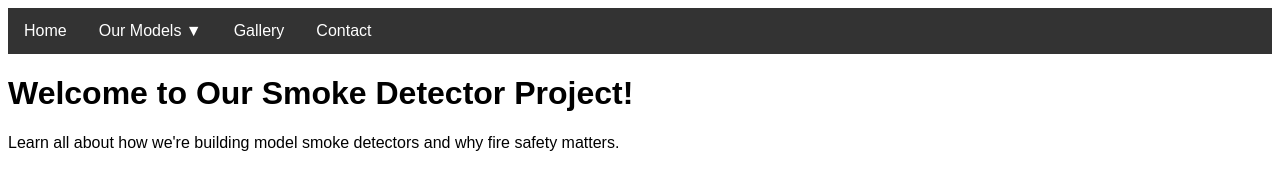
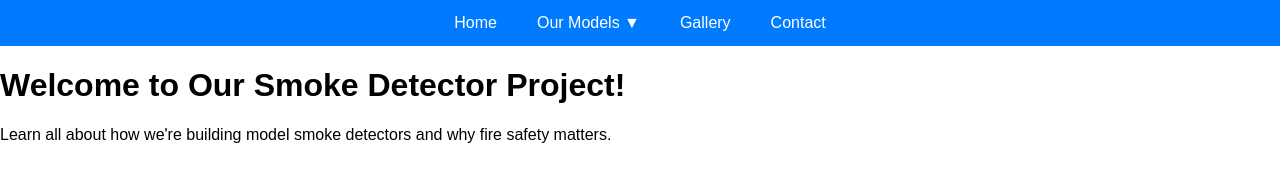
Before and after one commit to peijiealangong/firealertwebsite, a plain HTML site: page index.html in a window 1280 px wide. Drawn offline with Linux system fonts and the light colour scheme.

Commit message:
update to css

```diff
--- a/index.html
+++ b/index.html
@@ -6,31 +6,26 @@
  <style>
   body {
     font-family: Arial, sans-serif;
+    margin: 0;
   }
   .navbar {
-      overflow: hidden;
-      background-color: #333;
+    display: flex;
+    justify-content: center;
+    background-color: #007BFF; /* Bootstrap-style blue */
+    padding: 0;
   }
   .navbar a, .dropbtn {
-      float: left;
+    color: white;
+    padding: 14px 20px;
+    text-decoration: none;
+    text-align: center;
+    background-color: inherit;
+    border: none;
     font-size: 16px;
-      color: white;
-      text-align: center;
-      padding: 14px 16px;
-      text-decoration: none;
+    cursor: pointer;
   }
   .dropdown {
-      float: left;
-      overflow: hidden;
-    }
-    .dropdown .dropbtn {
-      border: none;
-      outline: none;
-      background-color: inherit;
-      cursor: pointer;
-    }
-    .navbar a:hover, .dropdown:hover .dropbtn {
-      background-color: #555;
+    position: relative;
   }
   .dropdown-content {
     display: none;
@@ -40,7 +35,6 @@
     z-index: 1;
   }
   .dropdown-content a {
-      float: none;
     color: black;
     padding: 12px 16px;
     text-decoration: none;
@@ -53,7 +47,11 @@
   .dropdown:hover .dropdown-content {
     display: block;
   }
+  .navbar a:hover, .dropdown:hover .dropbtn {
+    background-color: #0056b3;
+  }
 </style>
+
 </head>
 <body>
 
```
Lines whose indentation alone changed are shown as unchanged.
